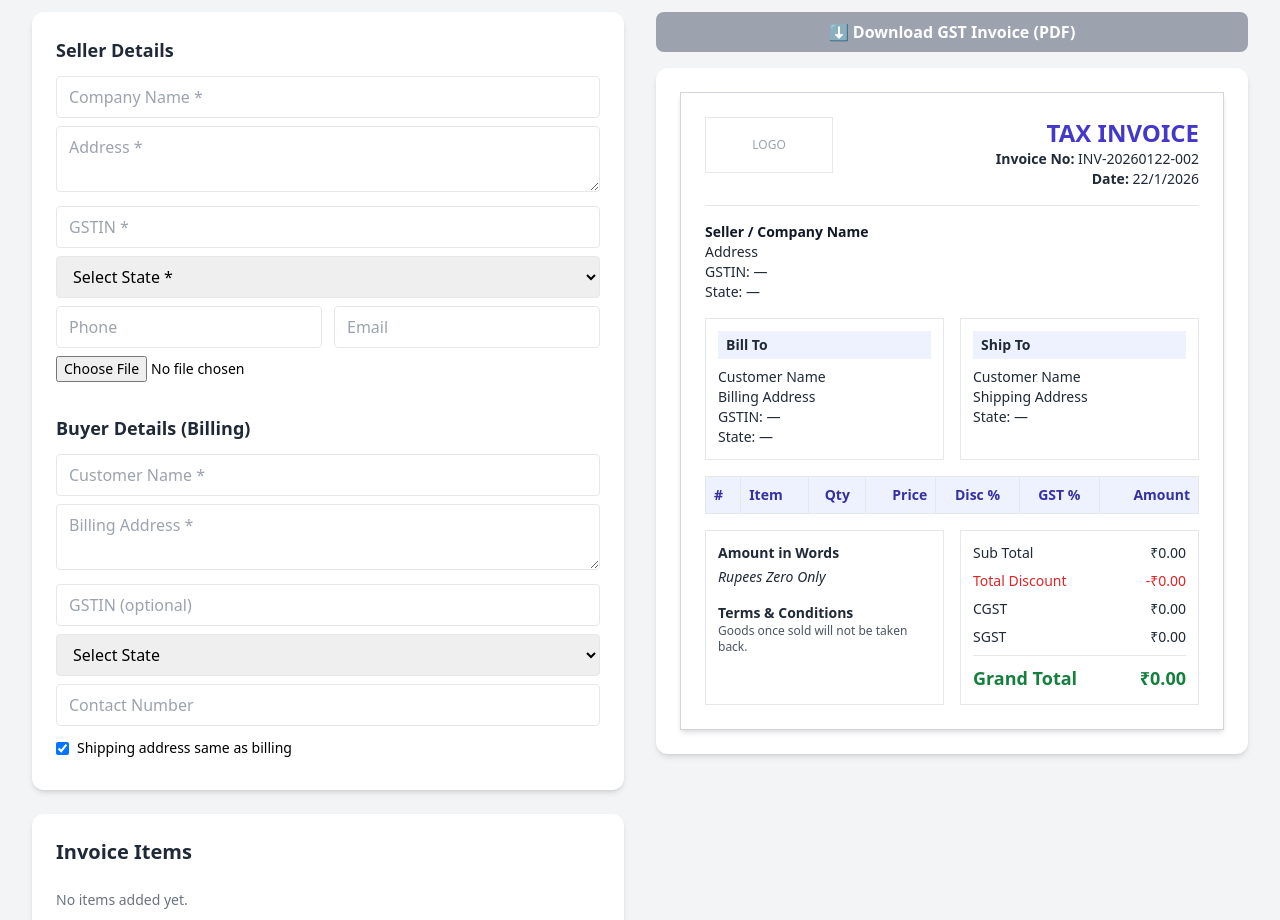
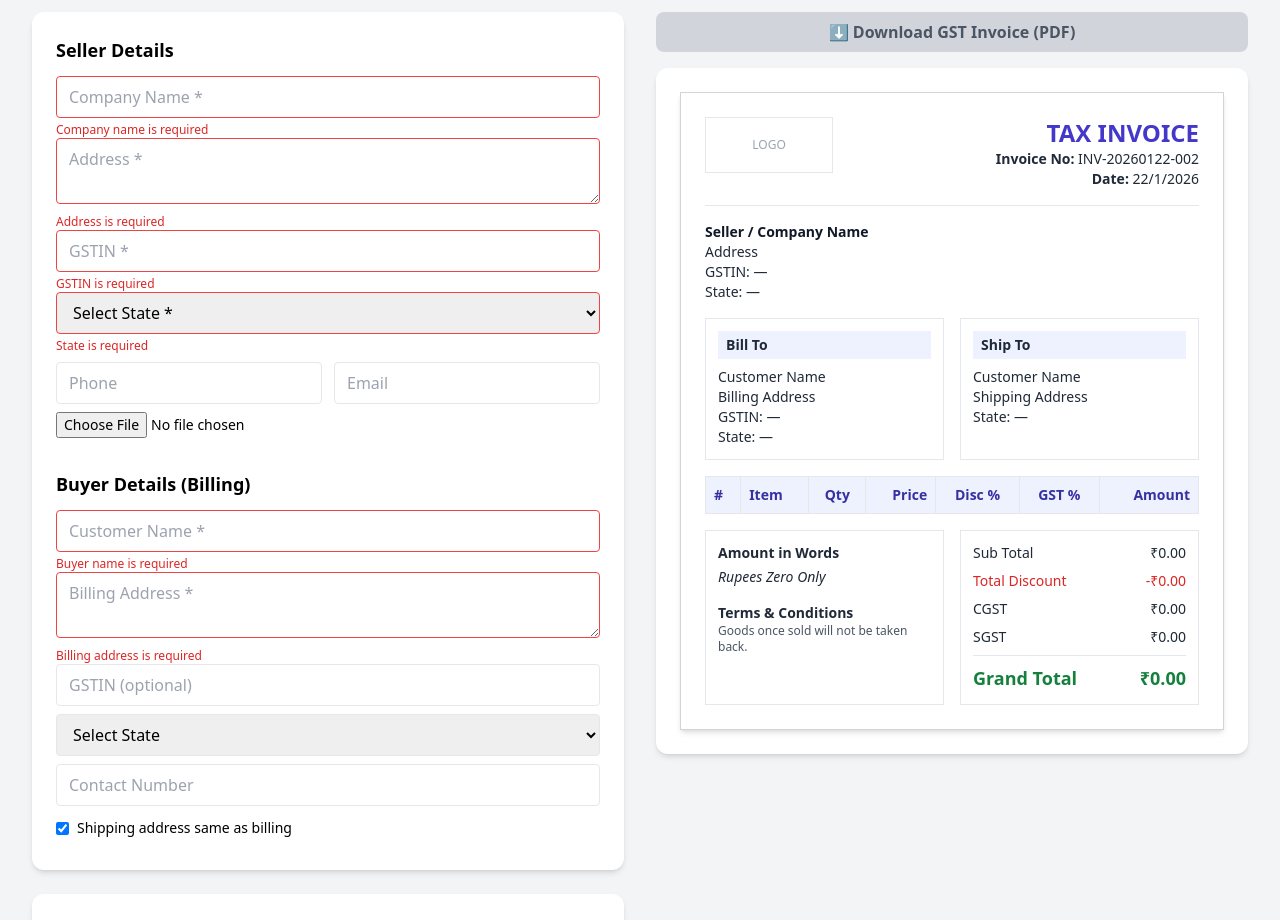
Before and after one commit to rajatmaliwal2913/BillCraft, a React app in the folder frontend/: page / in a window 1280 px wide. Shown: the part 80-1000 px from the top of the page. Built offline with nearby package versions, Linux system fonts and the light colour scheme; the HTML template or start-up script is replaced by a standard one.

Commit message:
added Validation UI

```diff
--- a/frontend/src/components/InvoiceForm/InvoiceForm.tsx
+++ b/frontend/src/components/InvoiceForm/InvoiceForm.tsx
@@ -1,9 +1,9 @@
+import type { InvoiceItem } from "../../types/invoice";
 import ItemRow from "./ItemRow";
-import type { InvoiceItem } from "../../types/invoice";
 
 interface InvoiceFormProps {
   items: InvoiceItem[];
-  errors?: Record<string, any>;
+  errors: Record<string, any>;
   onAddItem: () => void;
   onUpdateItem: (
     id: string,
@@ -21,33 +21,27 @@ export default function InvoiceForm({
   onRemoveItem,
 }: InvoiceFormProps) {
   return (
-    <div className="space-y-6">
-      <h2 className="text-xl font-semibold text-gray-800">
+    <div>
+      <h2 className="text-lg font-semibold mb-4">
         Invoice Items
       </h2>
 
-      {items.length === 0 && (
-        <p className="text-sm text-gray-500">
-          No items added yet.
-        </p>
-      )}
-
-      {items.map((item, index) => (
-        <ItemRow
-          key={item.id}
-          index={index + 1}
-          item={item}
-          errors={errors?.[item.id]}
-          onChange={onUpdateItem}
-          onRemove={onRemoveItem}
-        />
-      ))}
+      <div className="space-y-4">
+        {items.map((item) => (
+          <ItemRow
+                key={item.id}
+                item={item}
+                errors={errors[item.id] || {}}
+                onChange={onUpdateItem}
+                onRemove={onRemoveItem} index={0}          />
+        ))}
+      </div>
 
       <button
         onClick={onAddItem}
-        className="px-4 py-2 bg-indigo-600 text-white rounded-lg hover:bg-indigo-700 transition"
+        className="mt-4 w-full bg-indigo-600 text-white py-2 rounded hover:bg-indigo-700 transition"
       >
-        ➕ Add Item
+        + Add Item
       </button>
     </div>
   );
--- a/frontend/src/components/InvoiceForm/SellerBuyerForm.tsx
+++ b/frontend/src/components/InvoiceForm/SellerBuyerForm.tsx
@@ -3,11 +3,13 @@ import type {
   SellerDetails,
   BuyerDetails,
 } from "../../types/invoice";
+import type { ValidationErrors } from "../../utils/validateInvoice";
 import { INDIAN_STATES } from "../../constants/indianStates";
 
 interface SellerBuyerFormProps {
   seller: SellerDetails;
   buyer: BuyerDetails;
+  errors: ValidationErrors;
   onSellerChange: (
     field: keyof SellerDetails,
     value: string
@@ -22,13 +24,13 @@ interface SellerBuyerFormProps {
 export default function SellerBuyerForm({
   seller,
   buyer,
+  errors,
   onSellerChange,
   onBuyerChange,
   onLogoUpload,
 }: SellerBuyerFormProps) {
   const [sameAsBilling, setSameAsBilling] = useState(true);
 
-  // Handle logo upload
   const handleLogoChange = (
     e: React.ChangeEvent<HTMLInputElement>
   ) => {
@@ -45,7 +47,7 @@ export default function SellerBuyerForm({
     <div className="space-y-8">
       {/* ================= SELLER ================= */}
       <div>
-        <h2 className="text-lg font-semibold mb-3 text-gray-800">
+        <h2 className="text-lg font-semibold mb-3">
           Seller Details
         </h2>
 
@@ -55,8 +57,15 @@ export default function SellerBuyerForm({
           onChange={(e) =>
             onSellerChange("companyName", e.target.value)
           }
-          className="w-full border rounded px-3 py-2 mb-2"
+          className={`w-full border rounded px-3 py-2 mb-1 ${
+            errors.seller.companyName ? "border-red-500" : ""
+          }`}
         />
+        {errors.seller.companyName && (
+          <p className="text-xs text-red-600">
+            {errors.seller.companyName}
+          </p>
+        )}
 
         <textarea
           placeholder="Address *"
@@ -64,8 +73,15 @@ export default function SellerBuyerForm({
           onChange={(e) =>
             onSellerChange("address", e.target.value)
           }
-          className="w-full border rounded px-3 py-2 mb-2"
+          className={`w-full border rounded px-3 py-2 mb-1 ${
+            errors.seller.address ? "border-red-500" : ""
+          }`}
         />
+        {errors.seller.address && (
+          <p className="text-xs text-red-600">
+            {errors.seller.address}
+          </p>
+        )}
 
         <input
           placeholder="GSTIN *"
@@ -73,15 +89,24 @@ export default function SellerBuyerForm({
           onChange={(e) =>
             onSellerChange("gstin", e.target.value)
           }
-          className="w-full border rounded px-3 py-2 mb-2"
+          className={`w-full border rounded px-3 py-2 mb-1 ${
+            errors.seller.gstin ? "border-red-500" : ""
+          }`}
         />
+        {errors.seller.gstin && (
+          <p className="text-xs text-red-600">
+            {errors.seller.gstin}
+          </p>
+        )}
 
         <select
           value={seller.state}
           onChange={(e) =>
             onSellerChange("state", e.target.value)
           }
-            className="w-full border rounded px-3 py-2 mb-2"
+          className={`w-full border rounded px-3 py-2 mb-1 ${
+            errors.seller.state ? "border-red-500" : ""
+          }`}
         >
           <option value="">Select State *</option>
           {INDIAN_STATES.map((state) => (
@@ -90,10 +115,13 @@ export default function SellerBuyerForm({
             </option>
           ))}
         </select>
+        {errors.seller.state && (
+          <p className="text-xs text-red-600">
+            {errors.seller.state}
+          </p>
+        )}
 
-
-
-        <div className="grid grid-cols-2 gap-3 mb-2">
+        <div className="grid grid-cols-2 gap-3 mt-2">
           <input
             placeholder="Phone"
             value={seller.phone || ""}
@@ -102,7 +130,6 @@ export default function SellerBuyerForm({
             }
             className="border rounded px-3 py-2"
           />
-
           <input
             placeholder="Email"
             value={seller.email || ""}
@@ -117,13 +144,13 @@ export default function SellerBuyerForm({
           type="file"
           accept="image/*"
           onChange={handleLogoChange}
-          className="text-sm"
+          className="text-sm mt-2"
         />
       </div>
 
       {/* ================= BUYER ================= */}
       <div>
-        <h2 className="text-lg font-semibold mb-3 text-gray-800">
+        <h2 className="text-lg font-semibold mb-3">
           Buyer Details (Billing)
         </h2>
 
@@ -133,8 +160,15 @@ export default function SellerBuyerForm({
           onChange={(e) =>
             onBuyerChange("name", e.target.value)
           }
-          className="w-full border rounded px-3 py-2 mb-2"
+          className={`w-full border rounded px-3 py-2 mb-1 ${
+            errors.buyer.name ? "border-red-500" : ""
+          }`}
         />
+        {errors.buyer.name && (
+          <p className="text-xs text-red-600">
+            {errors.buyer.name}
+          </p>
+        )}
 
         <textarea
           placeholder="Billing Address *"
@@ -142,8 +176,15 @@ export default function SellerBuyerForm({
           onChange={(e) =>
             onBuyerChange("address", e.target.value)
           }
-          className="w-full border rounded px-3 py-2 mb-2"
+          className={`w-full border rounded px-3 py-2 mb-1 ${
+            errors.buyer.address ? "border-red-500" : ""
+          }`}
         />
+        {errors.buyer.address && (
+          <p className="text-xs text-red-600">
+            {errors.buyer.address}
+          </p>
+        )}
 
         <input
           placeholder="GSTIN (optional)"
@@ -169,8 +210,6 @@ export default function SellerBuyerForm({
           ))}
         </select>
 
-
-
         <input
           placeholder="Contact Number"
           value={buyer.phone || ""}
@@ -180,7 +219,6 @@ export default function SellerBuyerForm({
           className="w-full border rounded px-3 py-2 mb-3"
         />
 
-        {/* SHIPPING TOGGLE */}
         <label className="flex items-center gap-2 text-sm mb-2">
           <input
             type="checkbox"
@@ -192,9 +230,8 @@ export default function SellerBuyerForm({
           Shipping address same as billing
         </label>
 
-        {/* SHIPPING ADDRESS */}
         {!sameAsBilling && (
-          <div className="space-y-2 mt-2">
+          <div className="space-y-2">
             <textarea
               placeholder="Shipping Address"
               value={buyer.shippingAddress || ""}
@@ -210,19 +247,22 @@ export default function SellerBuyerForm({
             <select
               value={buyer.shippingState || ""}
               onChange={(e) =>
-                    onBuyerChange("shippingState", e.target.value)
+                onBuyerChange(
+                  "shippingState",
+                  e.target.value
+                )
               }
               className="w-full border rounded px-3 py-2"
             >
-                <option value="">Select Shipping State</option>
+              <option value="">
+                Select Shipping State
+              </option>
               {INDIAN_STATES.map((state) => (
                 <option key={state} value={state}>
                   {state}
                 </option>
               ))}
             </select>
-
-
           </div>
         )}
       </div>
--- a/frontend/src/pages/CreateInvoice.tsx
+++ b/frontend/src/pages/CreateInvoice.tsx
@@ -1,12 +1,16 @@
 import { useEffect, useRef, useState } from "react";
 import html2pdf from "html2pdf.js";
-import { validateInvoice } from "../utils/validateInvoice";
+
 import InvoiceForm from "../components/InvoiceForm/InvoiceForm";
 import SellerBuyerForm from "../components/InvoiceForm/SellerBuyerForm";
 import GstInvoicePreview from "../components/InvoicePreview/GstInvoicePreview";
 
 import { useInvoiceCalculator } from "../hooks/useInvoiceCalculator";
 import { generateInvoiceNumber } from "../utils/invoiceNumber";
+import {
+  validateInvoice,
+  type ValidationErrors,
+} from "../utils/validateInvoice";
 
 import type {
   SellerDetails,
@@ -20,7 +24,7 @@ export default function CreateInvoice() {
   const {
     items,
     totals,
-    errors,
+    errors: itemErrors,
     addItem,
     updateItem,
     removeItem,
@@ -29,7 +33,8 @@ export default function CreateInvoice() {
   // =======================
   // INVOICE META
   // =======================
-  const [invoiceNumber, setInvoiceNumber] = useState<string>("");
+  const [invoiceNumber, setInvoiceNumber] =
+    useState<string>("");
 
   useEffect(() => {
     setInvoiceNumber(generateInvoiceNumber());
@@ -38,20 +43,47 @@ export default function CreateInvoice() {
   // =======================
   // SELLER / BUYER STATE
   // =======================
-  const [seller, setSeller] = useState<SellerDetails>({
+  const [seller, setSeller] =
+    useState<SellerDetails>({
       companyName: "",
       address: "",
       gstin: "",
       state: "",
+      phone: "",
+      email: "",
       logo: undefined,
     });
 
-  const [buyer, setBuyer] = useState<BuyerDetails>({
+  const [buyer, setBuyer] =
+    useState<BuyerDetails>({
       name: "",
       address: "",
       gstin: "",
       state: "",
+      phone: "",
+      shippingAddress: "",
+      shippingState: "",
     });
+
+  // =======================
+  // VALIDATION
+  // =======================
+  const [validationErrors, setValidationErrors] =
+    useState<ValidationErrors>({
+      seller: {},
+      buyer: {},
+      items: null,
+    });
+
+  useEffect(() => {
+    const errs = validateInvoice(seller, buyer, items);
+    setValidationErrors(errs);
+  }, [seller, buyer, items]);
+
+  const isInvoiceValid =
+    Object.keys(validationErrors.seller).length === 0 &&
+    Object.keys(validationErrors.buyer).length === 0 &&
+    !validationErrors.items;
 
   // =======================
   // PDF EXPORT
@@ -59,29 +91,25 @@ export default function CreateInvoice() {
   const invoiceRef = useRef<HTMLDivElement>(null);
 
   const downloadPDF = () => {
-  const validationErrors = validateInvoice(seller, buyer, items);
-
-  if (validationErrors.length > 0) {
-    alert(
-      "Please fix the following before downloading PDF:\n\n" +
-        validationErrors.join("\n")
-    );
-    return;
-  }
-
-  if (!invoiceRef.current) return;
+    if (!isInvoiceValid || !invoiceRef.current) return;
 
     html2pdf()
       .from(invoiceRef.current)
       .set({
         margin: 10,
         filename: `${invoiceNumber}.pdf`,
-      html2canvas: { scale: 2 },
-      jsPDF: { unit: "mm", format: "a4", orientation: "portrait" },
+        html2canvas: {
+          scale: 2,
+          useCORS: true,
+        },
+        jsPDF: {
+          unit: "mm",
+          format: "a4",
+          orientation: "portrait",
+        },
       })
       .save();
   };
-
 
   // =======================
   // RENDER
@@ -101,23 +129,39 @@ const downloadPDF = () => {
             <SellerBuyerForm
               seller={seller}
               buyer={buyer}
+              errors={validationErrors}
               onSellerChange={(field, value) =>
-                setSeller((prev) => ({ ...prev, [field]: value }))
+                setSeller((prev) => ({
+                  ...prev,
+                  [field]: value,
+                }))
               }
               onBuyerChange={(field, value) =>
-                setBuyer((prev) => ({ ...prev, [field]: value }))
+                setBuyer((prev) => ({
+                  ...prev,
+                  [field]: value,
+                }))
               }
               onLogoUpload={(logo) =>
-                setSeller((prev) => ({ ...prev, logo }))
+                setSeller((prev) => ({
+                  ...prev,
+                  logo,
+                }))
               }
             />
           </div>
 
           {/* ITEM FORM */}
           <div className="bg-white p-6 rounded-xl shadow-md">
+            {validationErrors.items && (
+              <p className="text-sm text-red-600 mb-2">
+                {validationErrors.items}
+              </p>
+            )}
+
             <InvoiceForm
               items={items}
-              errors={errors}
+              errors={itemErrors}
               onAddItem={addItem}
               onUpdateItem={updateItem}
               onRemoveItem={removeItem}
@@ -130,8 +174,12 @@ const downloadPDF = () => {
           {/* PDF BUTTON */}
           <button
             onClick={downloadPDF}
-            disabled={items.length === 0}
-            className="w-full bg-green-600 text-white py-2 rounded-lg font-semibold hover:bg-green-700 disabled:bg-gray-400 transition"
+            disabled={!isInvoiceValid}
+            className={`w-full py-2 rounded-lg font-semibold transition ${
+              isInvoiceValid
+                ? "bg-green-600 text-white hover:bg-green-700"
+                : "bg-gray-300 text-gray-600 cursor-not-allowed"
+            }`}
           >
             ⬇ Download GST Invoice (PDF)
           </button>
--- a/frontend/src/utils/validateInvoice.ts
+++ b/frontend/src/utils/validateInvoice.ts
@@ -1,20 +1,45 @@
-import type { SellerDetails, BuyerDetails, InvoiceItem } from "../types/invoice";
+import type {
+  SellerDetails,
+  BuyerDetails,
+  InvoiceItem,
+} from "../types/invoice";
+
+export interface ValidationErrors {
+  seller: Partial<Record<keyof SellerDetails, string>>;
+  buyer: Partial<Record<keyof BuyerDetails, string>>;
+  items: string | null;
+}
 
 export function validateInvoice(
   seller: SellerDetails,
   buyer: BuyerDetails,
   items: InvoiceItem[]
-): string[] {
-  const errors: string[] = [];
+): ValidationErrors {
+  const errors: ValidationErrors = {
+    seller: {},
+    buyer: {},
+    items: null,
+  };
 
-  if (!seller.companyName) errors.push("Seller company name is required");
-  if (!seller.address) errors.push("Seller address is required");
-  if (!seller.gstin) errors.push("Seller GSTIN is required");
+  // Seller validations
+  if (!seller.companyName)
+    errors.seller.companyName = "Company name is required";
+  if (!seller.address)
+    errors.seller.address = "Address is required";
+  if (!seller.gstin)
+    errors.seller.gstin = "GSTIN is required";
+  if (!seller.state)
+    errors.seller.state = "State is required";
 
-  if (!buyer.name) errors.push("Buyer name is required");
-  if (!buyer.address) errors.push("Buyer billing address is required");
+  // Buyer validations
+  if (!buyer.name)
+    errors.buyer.name = "Buyer name is required";
+  if (!buyer.address)
+    errors.buyer.address = "Billing address is required";
 
-  if (items.length === 0) errors.push("At least one item is required");
+  // Items
+  if (items.length === 0)
+    errors.items = "At least one item is required";
 
   return errors;
 }
```
Lines whose indentation alone changed are shown as unchanged.
